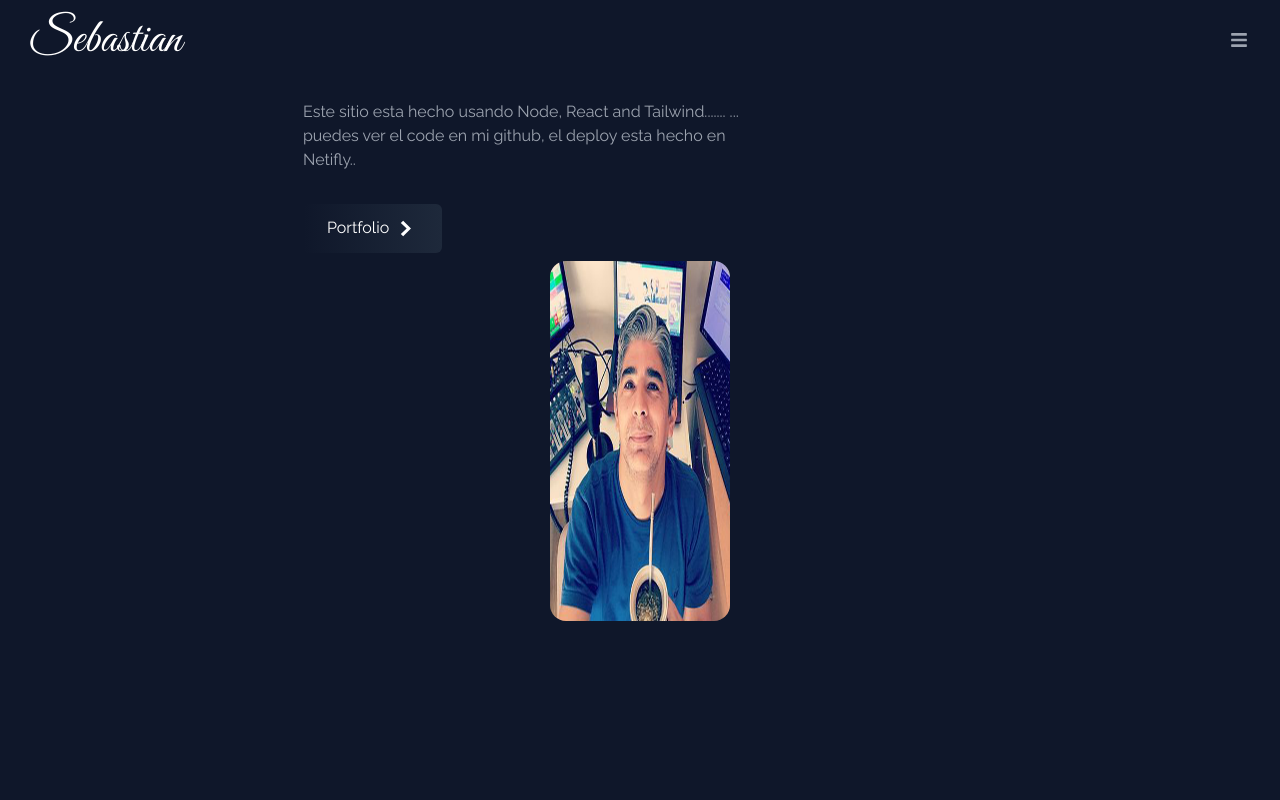
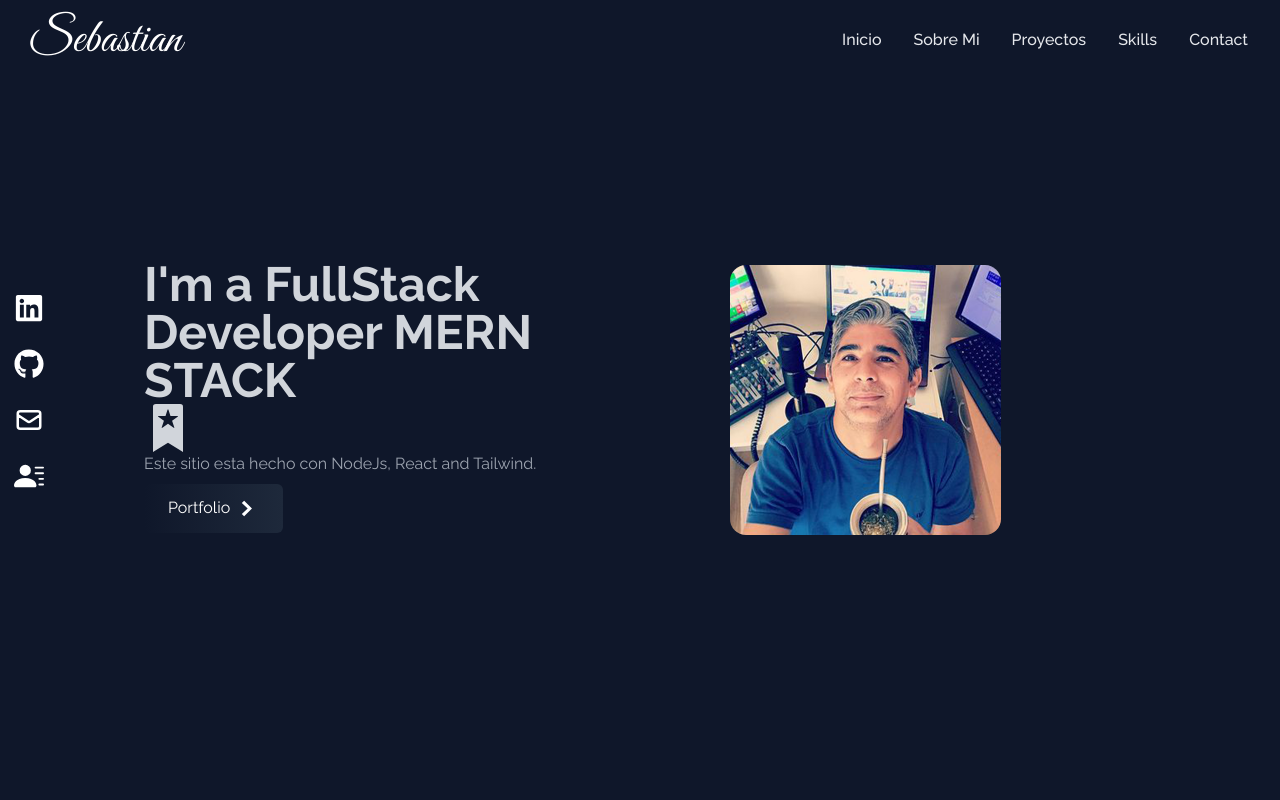
Before and after one commit to SebaGimenezOk/Portfolio2023, a React (Create React App) app: page / in a window 1280 px wide. Shown: the top 800 px of the page. Built offline with nearby package versions, Linux system fonts and the light colour scheme.

Commit message:
ajuste img

```diff
--- a/src/components/Home.jsx
+++ b/src/components/Home.jsx
@@ -7,14 +7,12 @@
 const Home = () => {
     return (
         <div name='inicio' className='h-screen  w-full  bg-slate-900'>
-            <div className='max-w-screen-lg  mx-auto flex flex-col items-center justify-center h-full px-4 md:flex-row'>
-                <div className='flex flex-col justify-center h-full '>
-                    <h2 className='text-4xl sm:text-7xl font-semibold text-gray-300'  >
-                        I'm  a FullStack Developer MERN STACK <GoBookmark />
-                    </h2>
-                    <p className='text-gray-400 py-6 max-w-md'>
-                        Este sitio esta hecho usando Node, React and Tailwind.......
-                        ... puedes ver el code en mi github,  el deploy esta hecho en Netifly.. </p>
+            <div className='max-w-screen-lg mx-auto py-10 flex flex-col items-center justify-center h-full  px-4  md:flex-row'>
+                <div className='flex flex-col justify-center h-full  '>
+                    <h2 className='text-4xl sm:text-5xl font-semibold text-gray-300'  >
+                        I'm  a FullStack Developer MERN STACK <GoBookmark/> </h2>
+                    <p className='text-gray-400'>
+                        Este sitio esta hecho con NodeJs, React and Tailwind. </p>
 
                     <div>
                         <Link to="proyectos" smooth duration={500} className='group text-white w-fit px-6 py-3 my-2 flex items-center rounded-md cursor-pointer bg bg-gradient-to-l  from-slate-800 to-slate-900' >
@@ -26,7 +24,7 @@
                     </div>
                 </div>
                 <div>
-                    <img src={fotoPerfil} alt="my archivo" className='rounded-2xl mx-auto  h-2/3  md:w-full xs:w-2/4 ' />
+                    <img src={fotoPerfil} alt="my archivo" className=" w-10/12 rounded-2xl mx-auto  md:w-1/2" />
                 </div>
             </div>
         </div>
--- a/tailwind.config.js
+++ b/tailwind.config.js
@@ -4,10 +4,6 @@
     "./src/**/*.{js,jsx,ts,tsx}",
   ],
   theme: {
-    screens:{
-      'xs': '320px',
-    },
-
     extend: {},
     fontFamily: {
       signature: ['Great Vibes'],
```
